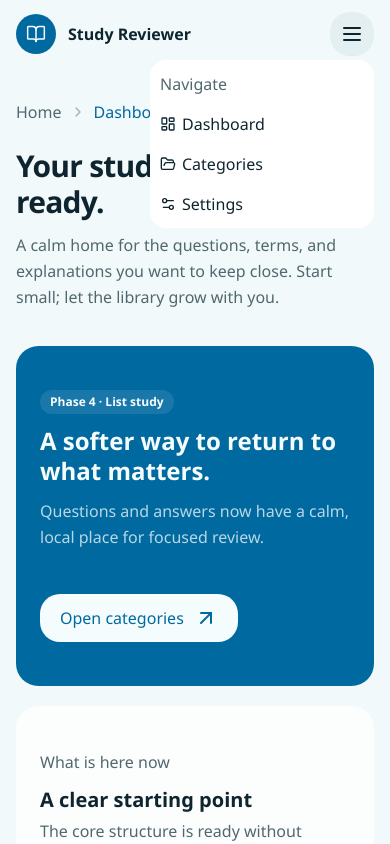
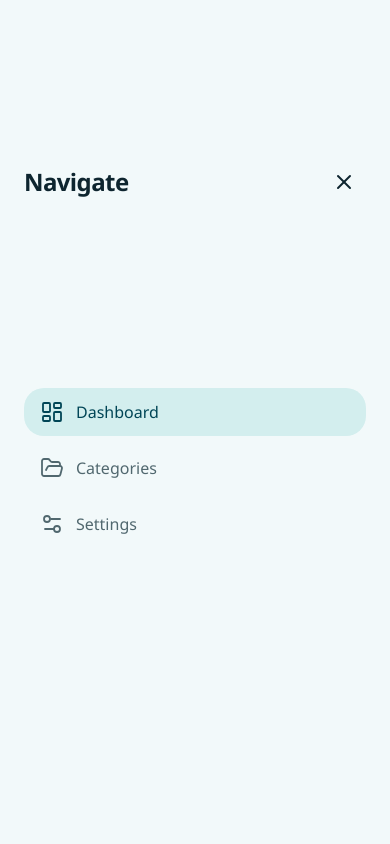
Before and after one commit to xmuwisa/study-reviewer, a React (Vite) app: page / in a window 390 px wide. Both pictures are taken after a click on the button "Open navigation menu". Shown: the top 844 px of the page. Built offline with nearby package versions, Linux system fonts and the light colour scheme.

Commit message:
feat: refine study navigation and cards

```diff
--- a/src/components/navigation/PrimaryNav.tsx
+++ b/src/components/navigation/PrimaryNav.tsx
@@ -1,9 +1,10 @@
-import { Menu } from 'lucide-react'
+import { Menu, X } from 'lucide-react'
+import { useState } from 'react'
 import { NavLink } from 'react-router-dom'
 
 import { navigationItems } from '@/app/routes'
 import { Button } from '@/components/ui/button'
-import { DropdownMenu, DropdownMenuContent, DropdownMenuGroup, DropdownMenuItem, DropdownMenuLabel, DropdownMenuTrigger } from '@/components/ui/dropdown-menu'
+import { Dialog, DialogClose, DialogContent, DialogHeader, DialogTitle, DialogTrigger } from '@/components/ui/dialog'
 import { cn } from '@/lib/utils'
 
 export function PrimaryNav() {
@@ -31,22 +32,47 @@ export function PrimaryNav() {
 }
 
 export function MobileNav() {
+  const [open, setOpen] = useState(false)
+
   return (
-    <DropdownMenu>
-      <DropdownMenuTrigger render={<Button aria-label="Open navigation menu" size="icon" variant="ghost" />}>
+    <Dialog open={open} onOpenChange={setOpen}>
+      <DialogTrigger render={<Button aria-label="Open navigation menu" size="icon" variant="ghost" />}>
         <Menu aria-hidden="true" />
-      </DropdownMenuTrigger>
-      <DropdownMenuContent align="end" className="w-56">
-        <DropdownMenuGroup>
-          <DropdownMenuLabel>Navigate</DropdownMenuLabel>
+      </DialogTrigger>
+      <DialogContent
+        showCloseButton={false}
+        className="!top-0 !left-0 !h-dvh !w-full !max-w-none !translate-x-0 !translate-y-0 !rounded-none bg-background p-6 duration-300 data-open:animate-in data-open:slide-in-from-right data-closed:animate-out data-closed:slide-out-to-right sm:hidden"
+      >
+        <DialogHeader className="flex-row items-center justify-between gap-4">
+          <DialogTitle>Navigate</DialogTitle>
+          <DialogClose render={<Button aria-label="Close navigation menu" size="icon" variant="ghost" />}>
+            <X aria-hidden="true" />
+          </DialogClose>
+        </DialogHeader>
+        <nav aria-label="Mobile navigation" className="flex flex-col gap-2 pt-6">
           {navigationItems.map(({ label, href, icon: Icon, end }) => (
-            <DropdownMenuItem key={href} render={<NavLink to={href} end={end} />}>
-              <Icon aria-hidden="true" />
-              {label}
-            </DropdownMenuItem>
+            <DialogClose
+              key={href}
+              render={
+                <NavLink
+                  to={href}
+                  end={end}
+                  className={({ isActive }) =>
+                    cn(
+                      'flex min-h-12 items-center gap-3 rounded-xl px-4 py-3 text-base font-medium text-muted-foreground transition-colors focus-visible:outline-none focus-visible:ring-3 focus-visible:ring-ring/50',
+                      'hover:bg-secondary/70 hover:text-secondary-foreground',
+                      isActive && 'bg-secondary text-secondary-foreground hover:bg-secondary hover:text-secondary-foreground',
+                    )
+                  }
+                />
+              }
+            >
+              <Icon aria-hidden="true" strokeWidth={1.8} />
+              <span>{label}</span>
+            </DialogClose>
           ))}
-        </DropdownMenuGroup>
-      </DropdownMenuContent>
-    </DropdownMenu>
+        </nav>
+      </DialogContent>
+    </Dialog>
   )
 }
--- a/src/pages/Pages.tsx
+++ b/src/pages/Pages.tsx
@@ -14,7 +14,7 @@ import {
   Trash2,
 } from 'lucide-react'
 import { useEffect, useMemo, useRef, useState } from 'react'
-import type { Dispatch, KeyboardEvent, SetStateAction } from 'react'
+import type { Dispatch, KeyboardEvent, ReactNode, SetStateAction } from 'react'
 import { Link, useNavigate, useParams } from 'react-router-dom'
 
 import { CollectionDeleteDialog } from '@/components/study/CollectionDeleteDialog'
@@ -124,6 +124,7 @@ function CollectionToolbar({
   onSortChange,
   placeholder,
   label,
+  rightControls,
 }: {
   search: string
   onSearchChange: (value: string) => void
@@ -132,16 +133,18 @@ function CollectionToolbar({
   onSortChange: (value: string) => void
   placeholder: string
   label: string
+  rightControls?: ReactNode
 }) {
   return (
-    <div className="flex justify-end">
-      <div className="flex w-full items-center gap-3 rounded-2xl bg-card/60 p-2">
+    <div className="flex flex-col gap-2 rounded-2xl bg-card/60 p-2 sm:flex-row sm:items-center">
+      <div className="flex min-w-0 flex-1 items-center gap-3">
         <div className="relative min-w-0 flex-1">
           <Search aria-hidden="true" className="pointer-events-none absolute top-1/2 left-3 size-4 -translate-y-1/2 text-muted-foreground" />
           <Input aria-label={label} className="h-11 border-0 bg-background/70 pl-9" value={search} onChange={(event) => onSearchChange(event.target.value)} placeholder={placeholder} />
         </div>
         <SortSelect id={`${label.toLowerCase().replaceAll(' ', '-')}-sort`} label={`Sort ${label.toLowerCase()}`} value={sort} options={sortOptions} onChange={onSortChange} />
       </div>
+      {rightControls && <div className="flex flex-wrap items-center gap-2 sm:shrink-0">{rightControls}</div>}
     </div>
   )
 }
@@ -208,19 +211,19 @@ function EntryList({
         const rightLabel = entry.type === 'term-definition' ? 'Definition' : 'Answer'
 
         return (
-          <Card key={entry.id} className="overflow-hidden bg-card/60 py-0">
+          <Card key={entry.id} className="overflow-hidden bg-secondary/25 py-0">
             <CardContent className="p-0">
-              <div className="flex justify-end bg-card/90 px-5 py-2">
+              <div className="flex justify-end px-5 py-2 opacity-100 sm:opacity-0 sm:transition-opacity group-hover/card:opacity-100 group-focus-within/card:opacity-100">
                 <EntryActions entry={entry} onEdit={() => onEdit(entry)} onDelete={() => onDelete(entry)} />
               </div>
-              <div className="grid gap-px bg-muted/30 sm:grid-cols-2">
-                <div className="min-w-0 bg-card/90">
-                  <div className="bg-muted/35 px-5 py-3 text-base font-semibold text-foreground">{leftLabel}</div>
+              <div className="grid gap-px bg-background/70 sm:grid-cols-2">
+                <div className="min-w-0 bg-primary/5">
+                  <div className="bg-secondary/55 px-5 py-3 text-base font-semibold text-foreground">{leftLabel}</div>
                   <div className="p-5">
                     <Button
                       type="button"
                       variant="ghost"
-                      className="h-auto min-h-20 w-full justify-start whitespace-normal rounded-xl bg-background/45 p-5 text-left text-base font-normal leading-relaxed hover:bg-background/70"
+                      className="h-auto min-h-20 w-full justify-start whitespace-normal rounded-xl bg-primary/5 p-5 text-left text-base font-normal leading-relaxed hover:bg-primary/10"
                       aria-expanded={!leftHidden}
                       aria-label={`${leftHidden ? 'Reveal' : 'Hide'} ${leftLabel.toLowerCase()} for ${entry.question}`}
                       onClick={() => onToggleLeft(entry.id)}
@@ -229,13 +232,13 @@ function EntryList({
                     </Button>
                   </div>
                 </div>
-                <div className="min-w-0 bg-card/90">
-                  <div className="bg-muted/35 px-5 py-3 text-base font-semibold text-foreground">{rightLabel}</div>
+                <div className="min-w-0 bg-primary/5">
+                  <div className="bg-secondary/55 px-5 py-3 text-base font-semibold text-foreground">{rightLabel}</div>
                   <div className="p-5">
                     <Button
                       type="button"
                       variant="ghost"
-                      className="h-auto min-h-20 w-full justify-start whitespace-normal rounded-xl bg-background/45 p-5 text-left text-base font-normal leading-relaxed hover:bg-background/70"
+                      className="h-auto min-h-20 w-full justify-start whitespace-normal rounded-xl bg-primary/5 p-5 text-left text-base font-normal leading-relaxed hover:bg-primary/10"
                       aria-expanded={!rightHidden}
                       aria-label={`${rightHidden ? 'Reveal' : 'Hide'} ${rightLabel.toLowerCase()} for ${entry.question}`}
                       onClick={() => onToggleRight(entry.id)}
@@ -671,9 +674,8 @@ export function TopicStudyPage() {
           sortOptions={[{ value: 'newest', label: 'Newest' }, { value: 'oldest', label: 'Oldest' }, { value: 'alphabetical', label: 'Question: A–Z' }]}
           placeholder="Search"
           label="Entry search"
-        />
-
-        <div className="flex flex-wrap items-center gap-2 rounded-2xl bg-card/60 p-2" aria-label="List study controls">
+          rightControls={
+            <>
               <Button type="button" size="sm" variant={allLeftHidden ? 'ghost' : 'secondary'} aria-pressed={!allLeftHidden} disabled={entries.length === 0} onClick={() => toggleAllHidden(setHiddenLeft, hiddenLeft)}>
                 {allLeftHidden ? <Eye aria-hidden="true" data-icon="inline-start" /> : <EyeOff aria-hidden="true" data-icon="inline-start" />}
                 {allLeftHidden ? 'Reveal Left' : 'Hide Left'}
@@ -682,7 +684,9 @@ export function TopicStudyPage() {
                 {allRightHidden ? <Eye aria-hidden="true" data-icon="inline-start" /> : <EyeOff aria-hidden="true" data-icon="inline-start" />}
                 {allRightHidden ? 'Reveal Right' : 'Hide Right'}
               </Button>
-        </div>
+            </>
+          }
+        />
 
         {entries.length === 0 ? (
           <EntryEmptyState hasSearch={Boolean(search.trim())} onCreate={showCreateForm} onClearSearch={() => setSearch('')} />
```
Also changed, not shown: 2 other files (tests, documents, lock files or other folders). Lines whose indentation alone changed are shown as unchanged.
